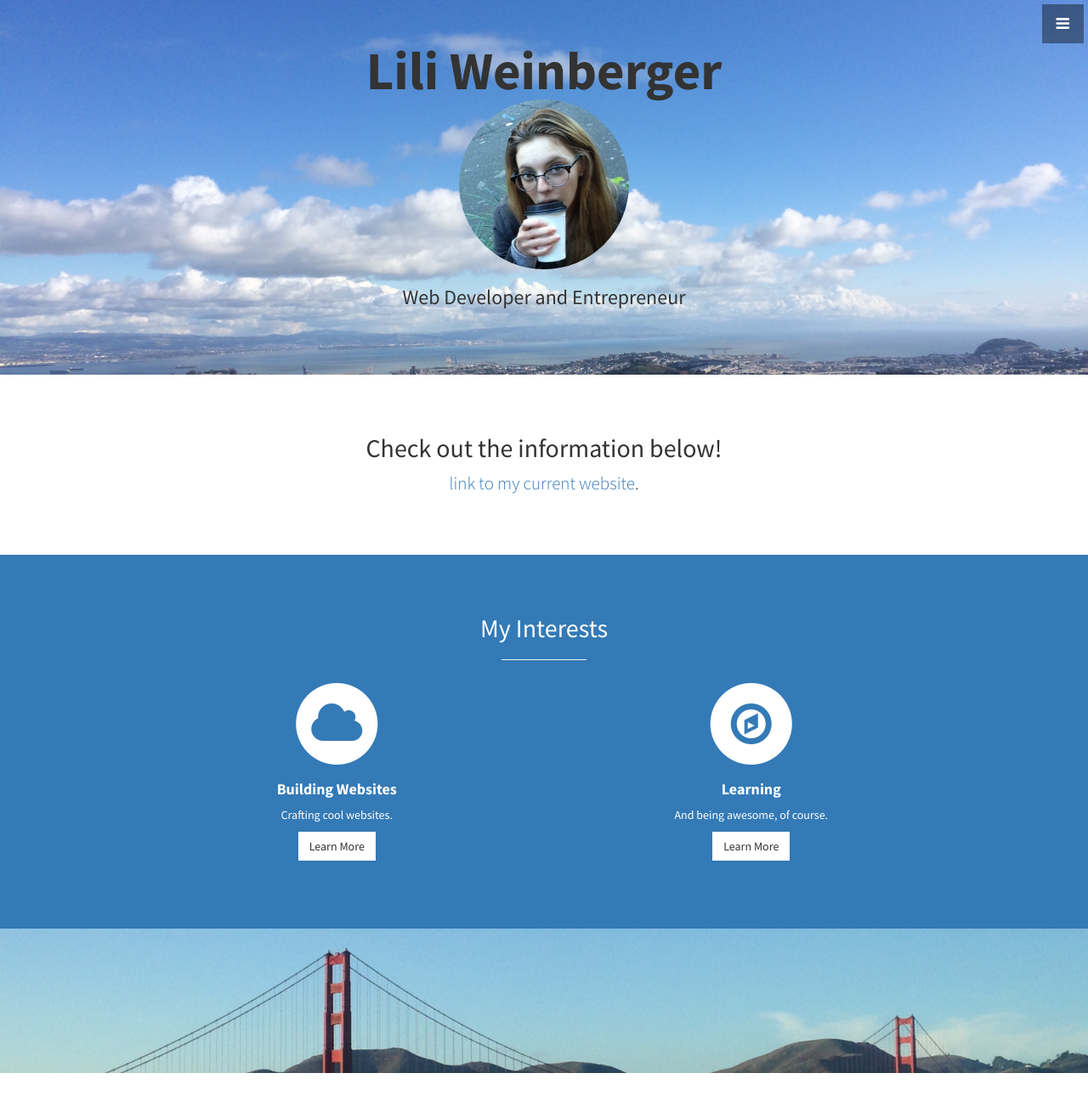
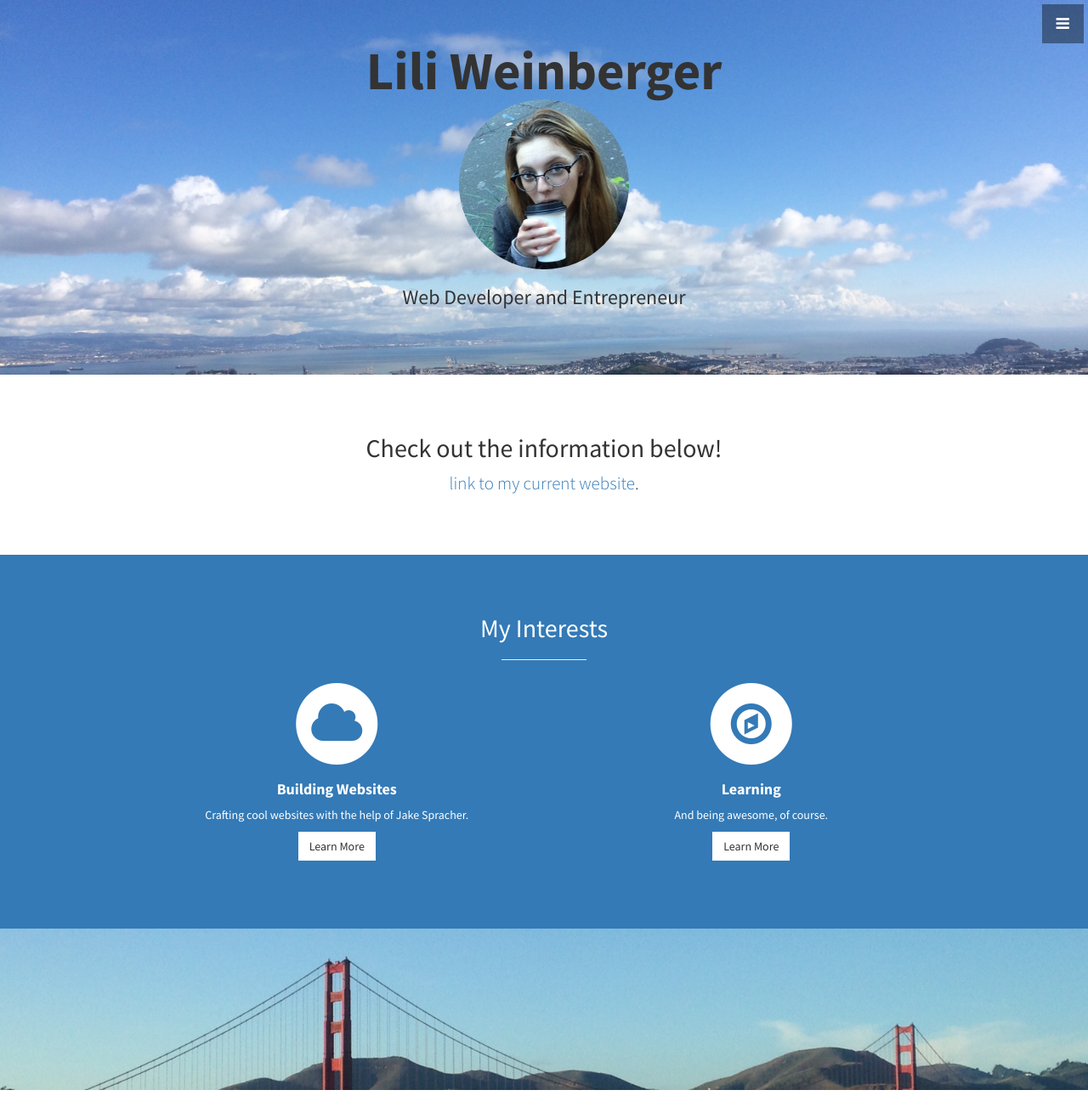
Before and after one commit to Lwein005/Portfolio-Site, a Jekyll site: the page built from index.html, in a window 1280 px wide. Shown: the top 1303 px of the page at 85% size. Built offline with Jekyll 4.4.1, drawn with Linux system fonts in a browser that asks for light colours; grey boxes are pictures that could not be loaded.

Commit message:
Final Saves

```diff
--- a/_includes/portfolio.html
+++ b/_includes/portfolio.html
@@ -1,7 +1,7 @@
 <section id="portfolio" class="portfolio">
   <div class="container">
     <div class="row">
-      <div class="col-lg-8 col-lg-offset-1 text-center">
+      <div class="col-lg-10 col-lg-offset-1 text-center">
         <h2>Portfolio</h2>
         <hr class="small">
         <div class="row">
--- a/_includes/services.html
+++ b/_includes/services.html
@@ -15,8 +15,8 @@
               <h4>
                 <strong>Building Websites</strong>
               </h4>
-              <p>Crafting cool websites.</p>
-              <a href="#" class="btn btn-light">Learn More</a>
+              <p>Crafting cool websites with the help of Jake Spracher.</p>
+              <a href="http://www.jakespracher.com/" class="btn btn-light">Learn More</a>
             </div>
           </div>
           <div class="col-sm-6">
@@ -29,7 +29,7 @@
                 <strong>Learning</strong>
               </h4>
               <p>And being awesome, of course.</p>
-              <a href="#" class="btn btn-light">Learn More</a>
+              <a href="https://www.odu.edu/" class="btn btn-light">Learn More</a>
             </div>
           </div>
 
--- a/css/stylish-portfolio.css
+++ b/css/stylish-portfolio.css
@@ -201,7 +201,7 @@ hr.small {
 .callout {
     display: table;
     width: 100%;
-    height: 170px;
+    height: 190px;
     color: #fff;
     background: url(../img/bridge-pic.jpg) no-repeat center center scroll;
     -webkit-background-size: cover;
@@ -213,7 +213,7 @@ hr.small {
 /* Portfolio */
 
 .portfolio {
-    padding: 60px 0;
+    padding: 50px 0;
 }
 
 .portfolio-item {
```
Also changed, not shown: img/bg.jpg (deleted), img/callout.jpg (deleted), img/portfolio-1.jpg (deleted), img/portfolio-2.jpg (deleted), img/portfolio-3.jpg (deleted), img/portfolio-4.jpg (deleted).
